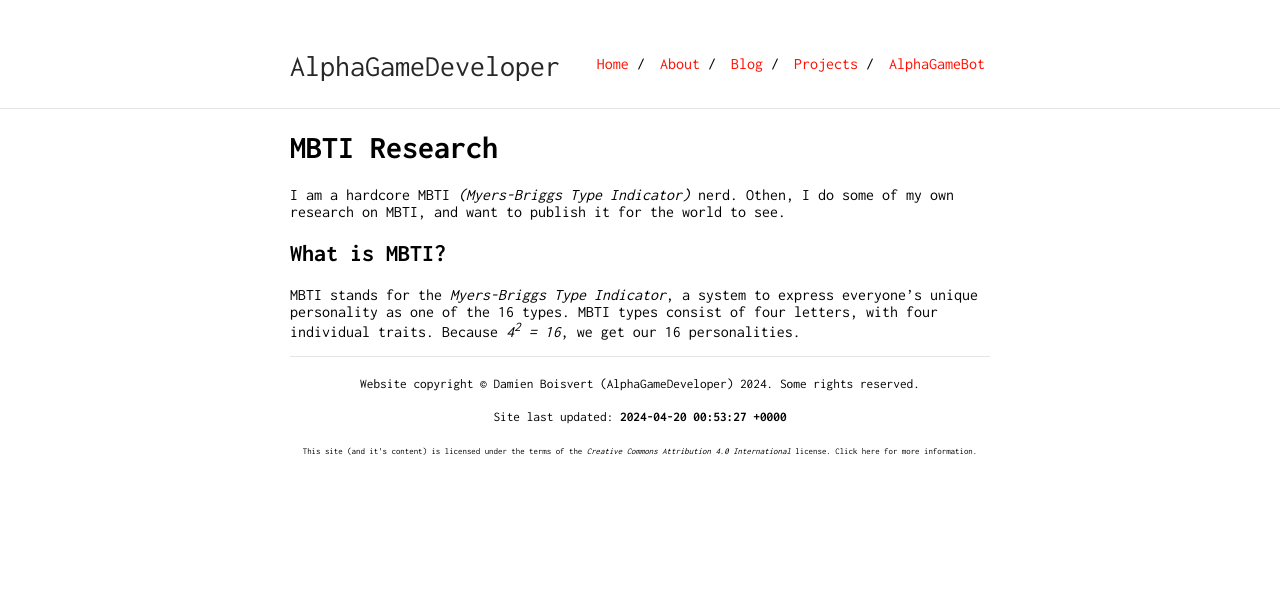
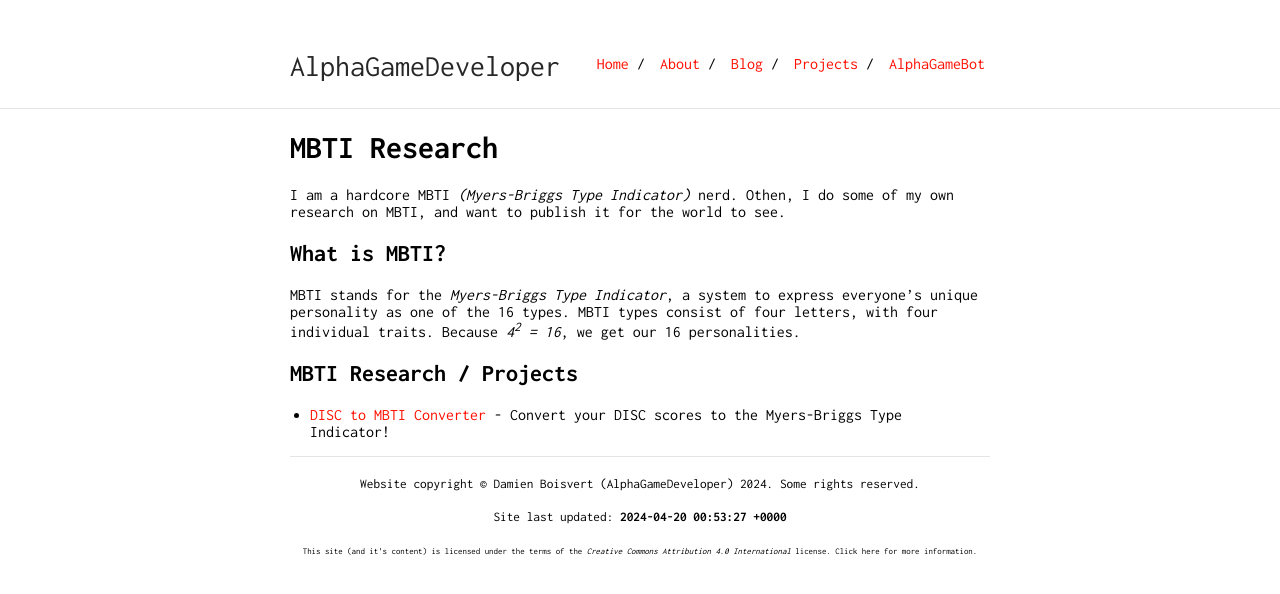
Before and after one commit to AlphaGameDeveloper/AlphaGame.dev, a Jekyll site: the page built from pages/mbti.md, in a window 1280 px wide. Shown: the top 594 px of the page. Built offline with Jekyll 4.4.1, drawn with Linux system fonts in a browser that asks for light colours.

Commit message:
Add DISC to MBTI Converter to MBTI page

```diff
--- a/pages/mbti.md
+++ b/pages/mbti.md
@@ -9,6 +9,9 @@ I am a hardcore MBTI *(Myers-Briggs Type Indicator)* nerd.  Othen, I do some of
 ## What is MBTI?
 
 MBTI stands for the *Myers-Briggs Type Indicator*, a system to express everyone's unique personality as one of the 16 types.  MBTI types consist of four letters, with four individual traits.  Because *4<sup>2</sup> = 16*, we get our 16 personalities.
+
+## MBTI Research / Projects
+* [DISC to MBTI Converter](/mbti/disc-to-mbti-converter) - Convert your DISC scores to the Myers-Briggs Type Indicator!
 
 <!-- Here's a quick rundown about how the system works -->
 <!--
```
